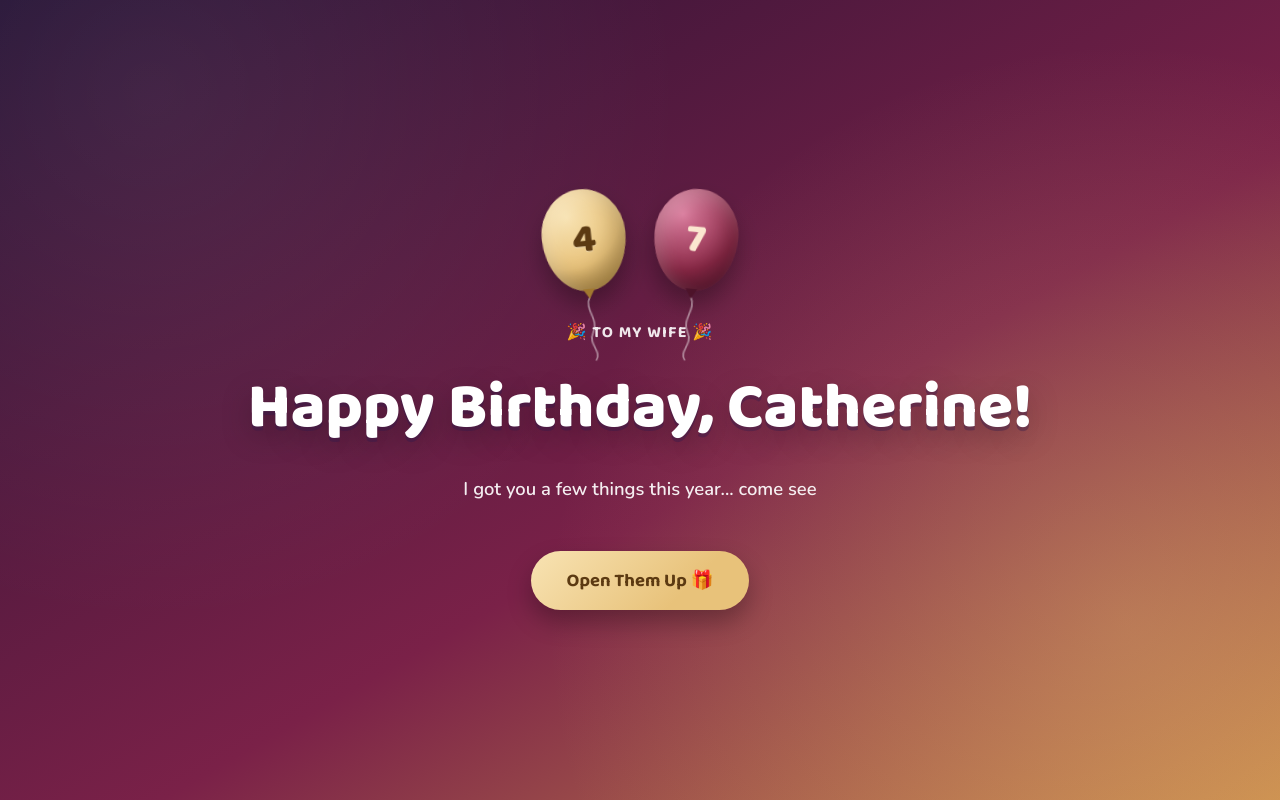
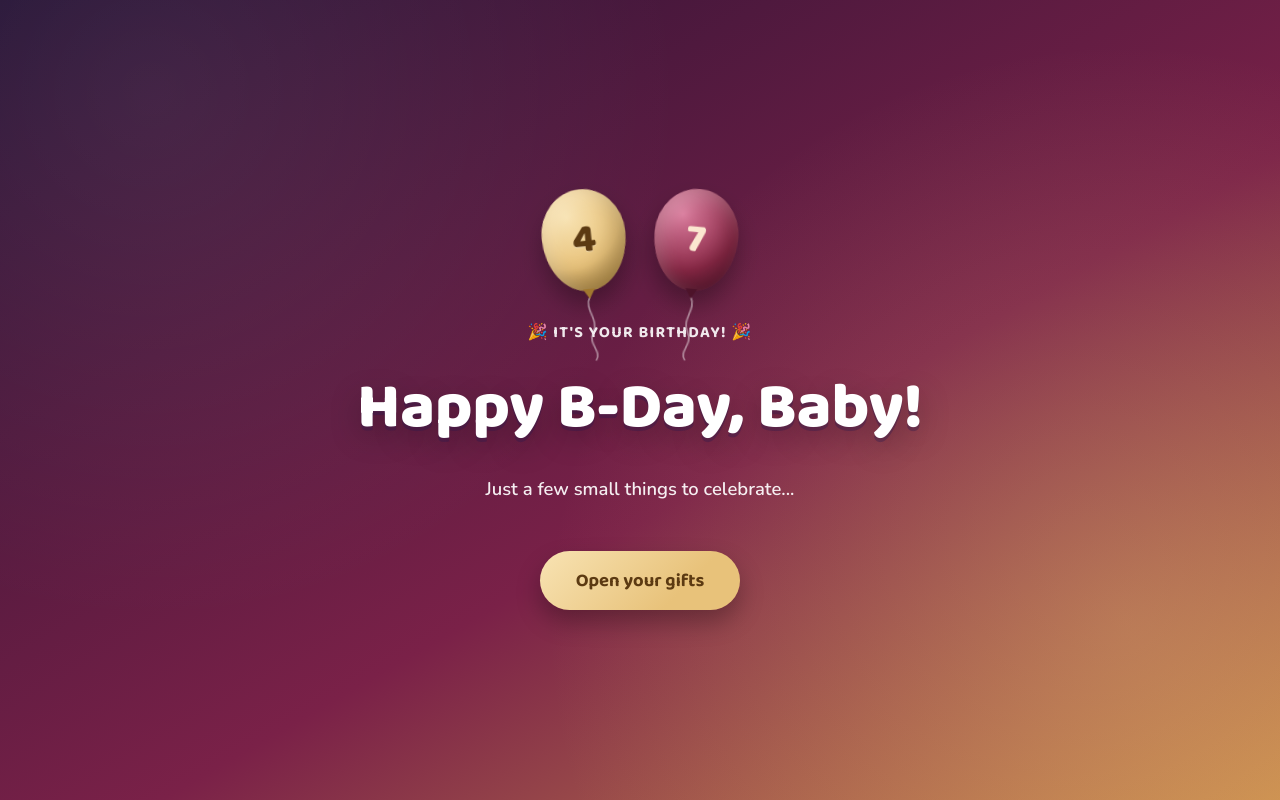
Before and after one commit to wss-codebase/catherine-birthday, a website: page public/index.html in a window 1280 px wide. Drawn offline with nearby package versions, Linux system fonts and the light colour scheme.

Commit message:
Punch up the intro copy
Swap in a more playful, casual voice: "It's Your Birthday!", "Happy
B-Day, Baby!", and a simpler CTA.

```diff
--- a/public/index.html
+++ b/public/index.html
@@ -30,10 +30,10 @@
         </svg>
       </div>
     </div>
-    <p class="eyebrow">🎉 To My Wife 🎉</p>
-    <h1>Happy Birthday, Catherine!</h1>
-    <p class="subtitle">I got you a few things this year... come see</p>
-    <button type="button" class="cta-button" id="openGiftsBtn">Open Them Up 🎁</button>
+    <p class="eyebrow">🎉 It's Your Birthday! 🎉</p>
+    <h1>Happy B-Day, Baby!</h1>
+    <p class="subtitle">Just a few small things to celebrate...</p>
+    <button type="button" class="cta-button" id="openGiftsBtn">Open your gifts</button>
   </section>
 
   <section class="screen gifts-screen is-hidden" id="giftsScreen">
```
